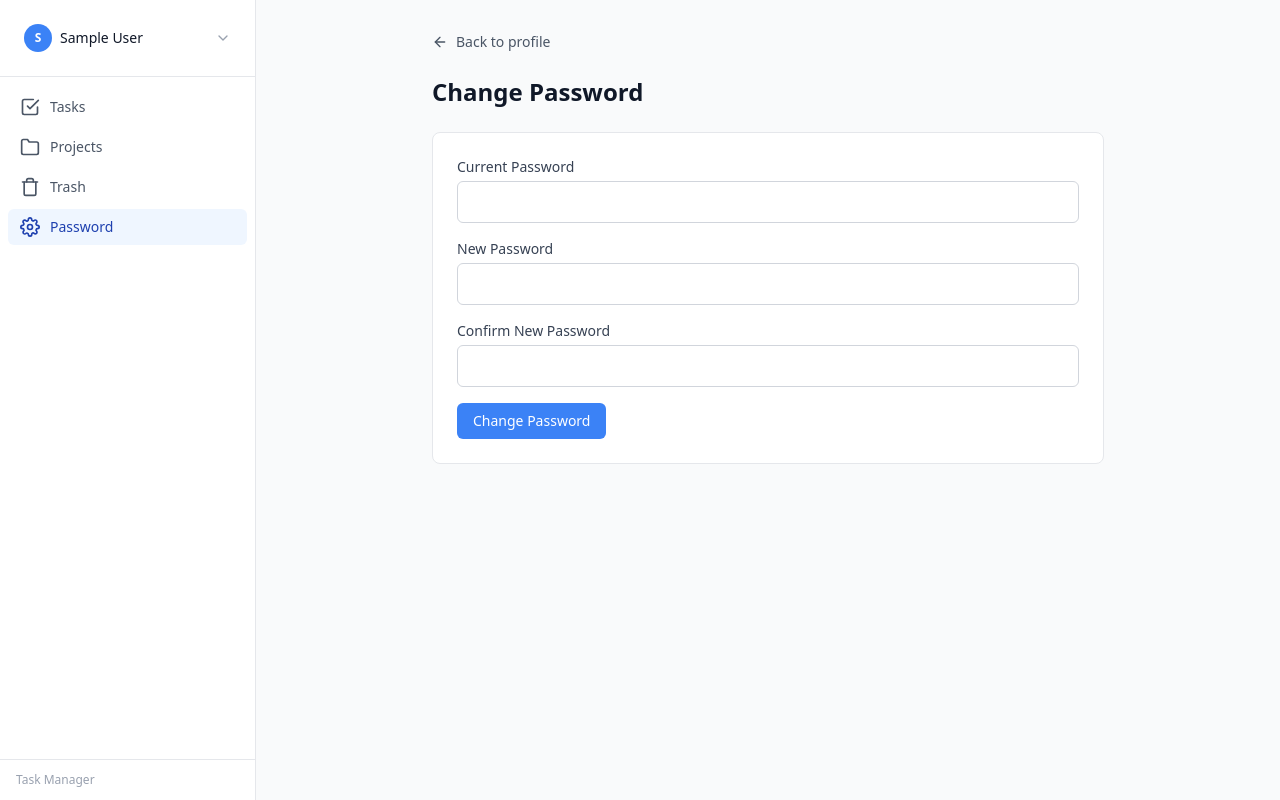
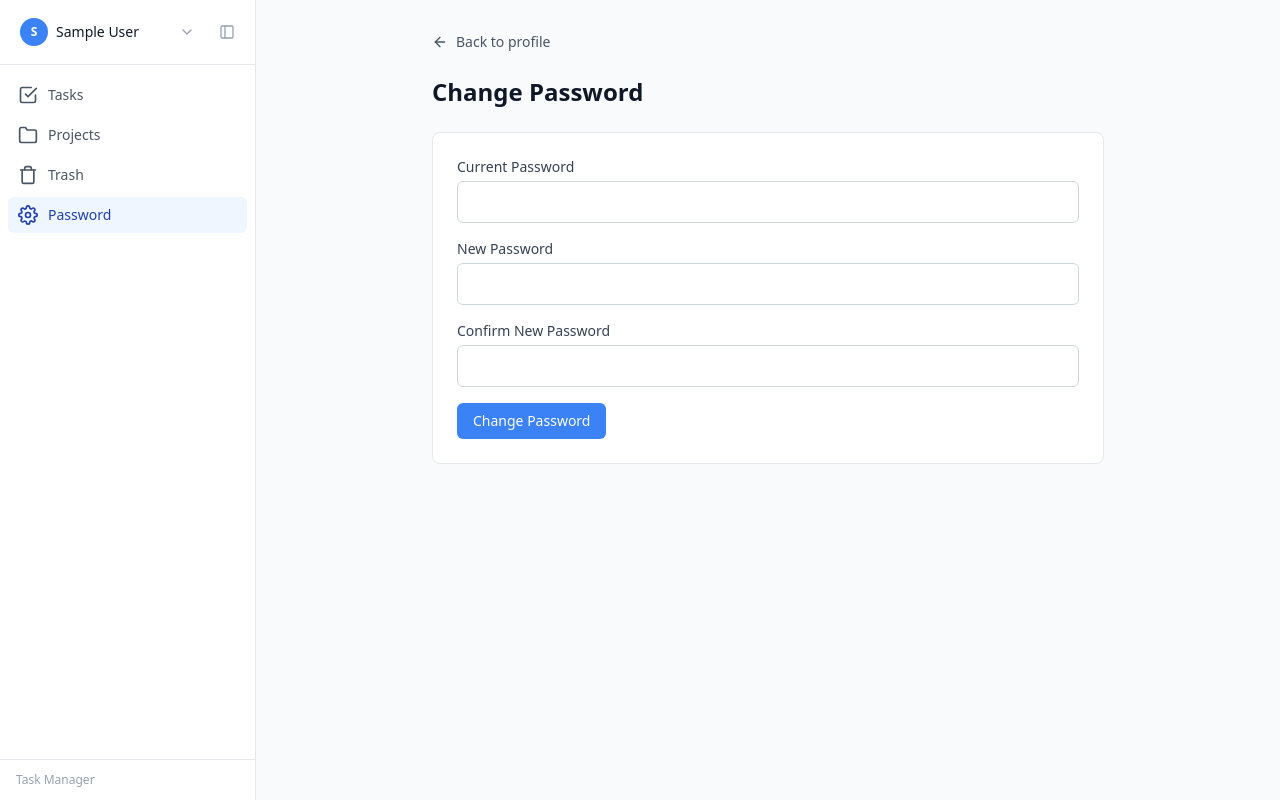
Before and after one commit to Abhishek180-Kumar/ablespace-task-manager, a Next.js app in the folder frontend/: page /settings in a window 1280 px wide. Built offline with nearby package versions, Linux system fonts and the light colour scheme; sample sign-in values are in the browser's storage.

Commit message:
fix: sidebar collapse, breadcrumb, PanelLeft icon

```diff
--- a/frontend/app/projects/[id]/page.tsx
+++ b/frontend/app/projects/[id]/page.tsx
@@ -4,10 +4,10 @@ import { useState, useEffect } from 'react';
 import { useParams, useRouter } from 'next/navigation';
 import AuthGuard from '@/components/AuthGuard';
 import AppShell from '@/components/AppShell';
+import Breadcrumb from '@/components/Breadcrumb';
 import Modal from '@/components/Modal';
 import { api, Project } from '@/lib/api';
 import { PRIORITY_META, TaskPriority } from '@/lib/taskMeta';
-import { ArrowLeft } from 'lucide-react';
 
 export default function ProjectDetailPage() {
   const params = useParams();
@@ -69,13 +69,11 @@ export default function ProjectDetailPage() {
     <AuthGuard>
       <AppShell>
         <div className="max-w-3xl mx-auto">
+          <Breadcrumb items={[{ label: 'Projects', href: '/projects' }, { label: project.name }]} />
           <div className="flex items-start justify-between gap-4 mb-6">
-            <div className="flex items-center gap-3">
-              <button onClick={() => router.back()} className="text-gray-500 hover:text-gray-900 dark:hover:text-white"><ArrowLeft className="h-5 w-5" /></button>
-              <div>
-                <h1 className="text-xl font-semibold text-gray-900 dark:text-white">{project.name}</h1>
-                <p className="text-sm text-gray-500 dark:text-gray-400 mt-1">{project.description || 'No description'}</p>
-              </div>
+            <div>
+              <h1 className="text-xl font-semibold text-gray-900 dark:text-white">{project.name}</h1>
+              <p className="text-sm text-gray-500 dark:text-gray-400 mt-1">{project.description || 'No description'}</p>
             </div>
             <div className="flex gap-2">
               <button onClick={() => router.push(`/projects/${project._id}/edit`)} className="px-4 py-2 text-sm border border-gray-300 rounded-md dark:border-gray-600 dark:text-white hover:bg-gray-50 dark:hover:bg-gray-700">Edit</button>
@@ -101,9 +99,7 @@ export default function ProjectDetailPage() {
           </div>
 
           {error && (
-            <div className="mt-4 bg-red-50 border border-red-200 text-red-700 px-4 py-3 rounded dark:bg-red-900 dark:border-red-700 dark:text-red-200">
-              {error}
-            </div>
+            <div className="mt-4 bg-red-50 border border-red-200 text-red-700 px-4 py-3 rounded dark:bg-red-900 dark:border-red-700 dark:text-red-200">{error}</div>
           )}
 
           <Modal open={deleteOpen} onClose={() => setDeleteOpen(false)} title="Delete Project">
--- a/frontend/components/AppShell.tsx
+++ b/frontend/components/AppShell.tsx
@@ -1,12 +1,15 @@
 'use client';
 
+import { useState } from 'react';
 import Sidebar from './Sidebar';
 
 export default function AppShell({ children }: { children: React.ReactNode }) {
+  const [collapsed, setCollapsed] = useState(false);
+
   return (
     <div className="min-h-screen flex flex-col lg:flex-row bg-gray-50 dark:bg-gray-900">
-      <Sidebar />
-      <main className="flex-1 min-w-0">
+      <Sidebar collapsed={collapsed} onToggleCollapse={() => setCollapsed((v) => !v)} />
+      <main className="flex-1 min-w-0 transition-all duration-200">
         <div className="mx-auto max-w-[1280px] py-8 px-4 sm:px-6 lg:px-8">{children}</div>
       </main>
     </div>
--- /dev/null
+++ b/frontend/components/Breadcrumb.tsx
@@ -0,0 +1,31 @@
+'use client';
+
+import Link from 'next/link';
+
+interface BreadcrumbItem {
+  label: string;
+  href?: string;
+}
+
+export default function Breadcrumb({ items }: { items: BreadcrumbItem[] }) {
+  return (
+    <nav className="flex items-center gap-1.5 text-sm text-gray-500 dark:text-gray-400 mb-6" aria-label="Breadcrumb">
+      {items.map((item, i) => (
+        <span key={i} className="flex items-center gap-1.5">
+          {i > 0 && (
+            <svg className="h-3.5 w-3.5 text-gray-400" viewBox="0 0 24 24" fill="none" stroke="currentColor" strokeWidth="2" strokeLinecap="round" strokeLinejoin="round">
+              <polyline points="9 18 15 12 9 6" />
+            </svg>
+          )}
+          {item.href ? (
+            <Link href={item.href} className="hover:text-gray-900 dark:hover:text-white transition-colors">
+              {item.label}
+            </Link>
+          ) : (
+            <span className="text-gray-900 dark:text-white font-medium">{item.label}</span>
+          )}
+        </span>
+      ))}
+    </nav>
+  );
+}
--- a/frontend/components/Sidebar.tsx
+++ b/frontend/components/Sidebar.tsx
@@ -15,45 +15,49 @@ const NAV_ITEMS = [
 
 function NavIcon({ name, className }: { name: string; className?: string }) {
   const cls = className || 'h-5 w-5';
-  if (name === 'tasks') {
-    return (
+  if (name === 'tasks') return (
     <svg className={cls} viewBox="0 0 24 24" fill="none" stroke="currentColor" strokeWidth="2" strokeLinecap="round" strokeLinejoin="round">
-        <path d="M9 11l3 3L22 4" />
-        <path d="M21 12v7a2 2 0 01-2 2H5a2 2 0 01-2-2V5a2 2 0 012-2h11" />
+      <path d="M9 11l3 3L22 4" /><path d="M21 12v7a2 2 0 01-2 2H5a2 2 0 01-2-2V5a2 2 0 012-2h11" />
     </svg>
   );
-  }
-  if (name === 'trash') {
-    return (
+  if (name === 'trash') return (
     <svg className={cls} viewBox="0 0 24 24" fill="none" stroke="currentColor" strokeWidth="2" strokeLinecap="round" strokeLinejoin="round">
-        <polyline points="3 6 5 6 21 6" />
-        <path d="M19 6v14a2 2 0 01-2 2H7a2 2 0 01-2-2V6m3 0V4a2 2 0 012-2h4a2 2 0 012 2v2" />
+      <polyline points="3 6 5 6 21 6" /><path d="M19 6v14a2 2 0 01-2 2H7a2 2 0 01-2-2V6m3 0V4a2 2 0 012-2h4a2 2 0 012 2v2" />
     </svg>
   );
-  }
-  if (name === 'projects') {
-    return (
+  if (name === 'projects') return (
     <svg className={cls} viewBox="0 0 24 24" fill="none" stroke="currentColor" strokeWidth="2" strokeLinecap="round" strokeLinejoin="round">
       <path d="M22 19a2 2 0 01-2 2H4a2 2 0 01-2-2V5a2 2 0 012-2h5l2 3h9a2 2 0 012 2z" />
     </svg>
   );
-  }
-  if (name === 'settings') {
-    return (
+  if (name === 'settings') return (
     <svg className={cls} viewBox="0 0 24 24" fill="none" stroke="currentColor" strokeWidth="2" strokeLinecap="round" strokeLinejoin="round">
       <circle cx="12" cy="12" r="3" />
       <path d="M19.4 15a1.65 1.65 0 00.33 1.82l.06.06a2 2 0 010 2.83 2 2 0 01-2.83 0l-.06-.06a1.65 1.65 0 00-1.82-.33 1.65 1.65 0 00-1 1.51V21a2 2 0 01-2 2 2 2 0 01-2-2v-.09A1.65 1.65 0 009 19.4a1.65 1.65 0 00-1.82.33l-.06.06a2 2 0 01-2.83 0 2 2 0 010-2.83l.06-.06A1.65 1.65 0 004.68 15a1.65 1.65 0 00-1.51-1H3a2 2 0 01-2-2 2 2 0 012-2h.09A1.65 1.65 0 004.6 9a1.65 1.65 0 00-.33-1.82l-.06-.06a2 2 0 010-2.83 2 2 0 012.83 0l.06.06A1.65 1.65 0 009 4.68a1.65 1.65 0 001-1.51V3a2 2 0 012-2 2 2 0 012 2v.09a1.65 1.65 0 001 1.51 1.65 1.65 0 001.82-.33l.06-.06a2 2 0 012.83 0 2 2 0 010 2.83l-.06.06a1.65 1.65 0 00-.33 1.82V9a1.65 1.65 0 001.51 1H21a2 2 0 012 2 2 2 0 01-2 2h-.09a1.65 1.65 0 00-1.51 1z" />
     </svg>
   );
-  }
   return null;
 }
 
+function PanelLeftIcon({ className }: { className?: string }) {
+  return (
+    <svg className={className || 'h-5 w-5'} viewBox="0 0 24 24" fill="none" stroke="currentColor" strokeWidth="2" strokeLinecap="round" strokeLinejoin="round">
+      <rect x="3" y="3" width="18" height="18" rx="2" ry="2" />
+      <line x1="9" y1="3" x2="9" y2="21" />
+    </svg>
+  );
+}
+
 const ACCENT_COLORS = {
-  blue: '#3b82f6', amber: '#f59e0b', pink: '#ec4899', rose: '#f43f5e', emerald: '#10b981', black: '#1f2937'
+  blue: '#3b82f6', amber: '#f59e0b', pink: '#ec4899', rose: '#f43f5e', emerald: '#10b981', black: '#1f2937',
 };
 
-export default function Sidebar() {
+interface SidebarProps {
+  collapsed?: boolean;
+  onToggleCollapse?: () => void;
+}
+
+export default function Sidebar({ collapsed = false, onToggleCollapse }: SidebarProps) {
   const pathname = usePathname();
   const { user, logout } = useAuth();
   const { theme, toggleTheme, accent, setAccent } = useTheme();
@@ -64,138 +68,74 @@ export default function Sidebar() {
 
   return (
     <>
-      {/* Mobile top bar */}
       <div className="lg:hidden sticky top-0 z-30 flex items-center justify-between px-4 py-3 bg-white dark:bg-gray-900 border-b border-gray-200 dark:border-gray-700">
-        <button
-          onClick={() => setMobileOpen(true)}
-          aria-label="Open menu"
-          className="p-2 -ml-2 rounded-md text-gray-600 dark:text-gray-300 hover:bg-gray-100 dark:hover:bg-gray-800"
-        >
+        <button onClick={() => setMobileOpen(true)} aria-label="Open menu" className="p-2 -ml-2 rounded-md text-gray-600 dark:text-gray-300 hover:bg-gray-100 dark:hover:bg-gray-800">
           <svg width="22" height="22" viewBox="0 0 24 24" fill="none" stroke="currentColor" strokeWidth="2" strokeLinecap="round">
-            <line x1="3" y1="6" x2="21" y2="6" />
-            <line x1="3" y1="12" x2="21" y2="12" />
-            <line x1="3" y1="18" x2="21" y2="18" />
+            <line x1="3" y1="6" x2="21" y2="6" /><line x1="3" y1="12" x2="21" y2="12" /><line x1="3" y1="18" x2="21" y2="18" />
           </svg>
         </button>
         <span className="text-sm font-semibold text-gray-900 dark:text-white">Task Manager</span>
-        <div
-          className="w-7 h-7 rounded-full text-white text-xs font-semibold flex items-center justify-center"
-          style={{ backgroundColor: 'var(--accent)' }}
-        >
+        <div className="w-7 h-7 rounded-full text-white text-xs font-semibold flex items-center justify-center" style={{ backgroundColor: 'var(--accent)' }}>
           {(user?.name || 'G').charAt(0).toUpperCase()}
         </div>
       </div>
 
-      {/* Mobile overlay backdrop */}
-      {mobileOpen && (
-        <div
-          className="lg:hidden fixed inset-0 bg-black/40 z-40"
-          onClick={() => setMobileOpen(false)}
-        />
-      )}
+      {mobileOpen && <div className="lg:hidden fixed inset-0 bg-black/40 z-40" onClick={() => setMobileOpen(false)} />}
 
-      <aside
-        className={`w-64 shrink-0 h-screen lg:sticky top-0 flex flex-col border-r border-gray-200 dark:border-gray-700 bg-white dark:bg-gray-900 fixed z-50 transition-transform duration-200 ${
-          mobileOpen ? 'translate-x-0' : '-translate-x-full'
-        } lg:translate-x-0`}
-      >
-        <div className="relative px-4 py-4 border-b border-gray-200 dark:border-gray-700">
-          <button
-            onClick={() => setMenuOpen((v) => !v)}
-            className="w-full flex items-center justify-between gap-2 px-2 py-2 rounded-md hover:bg-gray-100 dark:hover:bg-gray-800"
-          >
+      <aside className={`shrink-0 h-screen lg:sticky top-0 flex flex-col border-r border-gray-200 dark:border-gray-700 bg-white dark:bg-gray-900 fixed z-50 transition-all duration-200 ${mobileOpen ? 'translate-x-0' : '-translate-x-full'} lg:translate-x-0 ${collapsed ? 'lg:w-[56px]' : 'w-64'}`}>
+        <div className="relative px-3 py-3 border-b border-gray-200 dark:border-gray-700 flex items-center justify-between gap-2 min-h-[52px]">
+          {!collapsed && (
+            <button onClick={() => setMenuOpen((v) => !v)} className="flex-1 flex items-center justify-between gap-2 px-2 py-1.5 rounded-md hover:bg-gray-100 dark:hover:bg-gray-800 min-w-0">
               <div className="flex items-center gap-2 min-w-0">
-              <div
-                className="w-7 h-7 rounded-full text-white text-xs font-semibold flex items-center justify-center shrink-0"
-                style={{ backgroundColor: 'var(--accent)' }}
-              >
+                <div className="w-7 h-7 rounded-full text-white text-xs font-semibold flex items-center justify-center shrink-0" style={{ backgroundColor: 'var(--accent)' }}>
                   {(user?.name || 'G').charAt(0).toUpperCase()}
                 </div>
-              <span className="truncate text-sm font-medium text-gray-900 dark:text-white">
-                {user?.name || 'Guest'}
-              </span>
+                <span className="truncate text-sm font-medium text-gray-900 dark:text-white">{user?.name || 'Workspace'}</span>
               </div>
-            <svg className="h-4 w-4 text-gray-400" viewBox="0 0 24 24" fill="none" stroke="currentColor" strokeWidth="2" strokeLinecap="round" strokeLinejoin="round"><polyline points="6 9 12 15 18 9"/></svg>
+              <svg className="h-4 w-4 text-gray-400 shrink-0" viewBox="0 0 24 24" fill="none" stroke="currentColor" strokeWidth="2" strokeLinecap="round" strokeLinejoin="round"><polyline points="6 9 12 15 18 9" /></svg>
             </button>
+          )}
+          <button onClick={onToggleCollapse} aria-label={collapsed ? 'Expand sidebar' : 'Collapse sidebar'} className="hidden lg:flex items-center justify-center w-8 h-8 rounded-md text-gray-400 hover:text-gray-700 dark:hover:text-gray-200 hover:bg-gray-100 dark:hover:bg-gray-800 shrink-0 transition-colors">
+            <PanelLeftIcon className="h-4 w-4" />
+          </button>
+        </div>
 
-          {menuOpen && (
-            <div className="absolute left-4 right-4 mt-1 z-10 bg-white dark:bg-gray-800 border border-gray-200 dark:border-gray-700 rounded-md shadow-lg py-1">
+        {menuOpen && !collapsed && (
+          <div className="absolute left-3 right-3 top-[56px] z-10 bg-white dark:bg-gray-800 border border-gray-200 dark:border-gray-700 rounded-md shadow-lg py-1">
             <div className="px-3 py-2 border-b border-gray-100 dark:border-gray-700">
               <div className="text-xs font-semibold text-gray-500 mb-2">Accent Color</div>
               <div className="flex gap-2">
                 {Object.entries(ACCENT_COLORS).map(([name, color]) => (
-                    <button
-                      key={name}
-                      onClick={() => {
-                        setAccent(name as Accent);
-                        setMenuOpen(false);
-                      }}
-                      className={`w-5 h-5 rounded-full border-2 ${
-                        accent === name ? 'border-gray-400' : 'border-transparent'
-                      }`}
-                      style={{ backgroundColor: color }}
-                    />
+                  <button key={name} onClick={() => { setAccent(name as Accent); setMenuOpen(false); }} className={`w-5 h-5 rounded-full border-2 ${accent === name ? 'border-gray-400' : 'border-transparent'}`} style={{ backgroundColor: color }} />
                 ))}
               </div>
             </div>
-              <button
-                onClick={() => {
-                  toggleTheme();
-                  setMenuOpen(false);
-                }}
-                className="w-full text-left px-3 py-2 text-sm text-gray-700 dark:text-gray-200 hover:bg-gray-100 dark:hover:bg-gray-700 flex items-center gap-2"
-              >
+            <button onClick={() => { toggleTheme(); setMenuOpen(false); }} className="w-full text-left px-3 py-2 text-sm text-gray-700 dark:text-gray-200 hover:bg-gray-100 dark:hover:bg-gray-700 flex items-center gap-2">
               <span className="h-4 w-4"><svg viewBox="0 0 24 24" fill="none" stroke="currentColor" strokeWidth="2" strokeLinecap="round" strokeLinejoin="round"><circle cx="12" cy="12" r="5"/><path d="M12 1v2M12 21v2M4.22 4.22l1.42 1.42M18.36 18.36l1.42 1.42M1 12h2M21 12h2M4.22 19.78l1.42-1.42M18.36 5.64l1.42-1.42"/></svg></span>
               {theme === 'dark' ? 'Light theme' : 'Dark theme'}
             </button>
-              <Link
-                href="/profile"
-                onClick={() => setMenuOpen(false)}
-                className="block px-3 py-2 text-sm text-gray-700 hover:bg-gray-100 dark:text-gray-200 dark:hover:bg-gray-700"
-              >
-                Profile
-              </Link>
-              <Link
-                href="/settings"
-                onClick={() => setMenuOpen(false)}
-                className="block px-3 py-2 text-sm text-gray-700 hover:bg-gray-100 dark:text-gray-200 dark:hover:bg-gray-700"
-              >
-                Password
-              </Link>
-              <button
-                onClick={logout}
-                className="w-full text-left px-3 py-2 text-sm text-red-600 hover:bg-gray-100 dark:hover:bg-gray-700"
-              >
-                Logout
-              </button>
+            <Link href="/profile" onClick={() => setMenuOpen(false)} className="block px-3 py-2 text-sm text-gray-700 hover:bg-gray-100 dark:text-gray-200 dark:hover:bg-gray-700">Profile</Link>
+            <Link href="/settings" onClick={() => setMenuOpen(false)} className="block px-3 py-2 text-sm text-gray-700 hover:bg-gray-100 dark:text-gray-200 dark:hover:bg-gray-700">Password</Link>
+            <button onClick={logout} className="w-full text-left px-3 py-2 text-sm text-red-600 hover:bg-gray-100 dark:hover:bg-gray-700">Logout</button>
           </div>
         )}
-        </div>
 
-        <nav className="flex-1 px-2 py-3 space-y-1">
+        <nav className="flex-1 px-2 py-3 space-y-1 overflow-hidden">
           {NAV_ITEMS.map((item) => {
             const active = pathname === item.href;
             return (
-              <Link
-                key={item.href}
-                href={item.href}
-                onClick={() => setMobileOpen(false)}
-                className={`flex items-center gap-2.5 px-3 py-2 rounded-md text-sm font-medium transition-colors ${
-                  active
-                    ? 'bg-accent-soft text-accent'
-                    : 'text-gray-600 dark:text-gray-300 hover:bg-gray-100 dark:hover:bg-gray-800'
-                }`}
-              >
-                <span className="text-base leading-none"><NavIcon name={item.icon} /></span>
-                {item.label}
+              <Link key={item.href} href={item.href} onClick={() => setMobileOpen(false)} title={collapsed ? item.label : undefined}
+                className={`flex items-center gap-2.5 px-2.5 py-2 rounded-md text-sm font-medium transition-colors ${active ? 'bg-accent-soft text-accent' : 'text-gray-600 dark:text-gray-300 hover:bg-gray-100 dark:hover:bg-gray-800'} ${collapsed ? 'justify-center' : ''}`}>
+                <span className="shrink-0"><NavIcon name={item.icon} /></span>
+                {!collapsed && <span>{item.label}</span>}
               </Link>
             );
           })}
         </nav>
 
-        <div className="px-4 py-3 border-t border-gray-200 dark:border-gray-700 text-xs text-gray-400 dark:text-gray-500">
-          Task Manager
-        </div>
+        {!collapsed && (
+          <div className="px-4 py-3 border-t border-gray-200 dark:border-gray-700 text-xs text-gray-400 dark:text-gray-500">Task Manager</div>
+        )}
       </aside>
     </>
   );
```
Also changed, not shown: 1 other file (tests, documents, lock files or other folders). Lines whose indentation alone changed are shown as unchanged.
